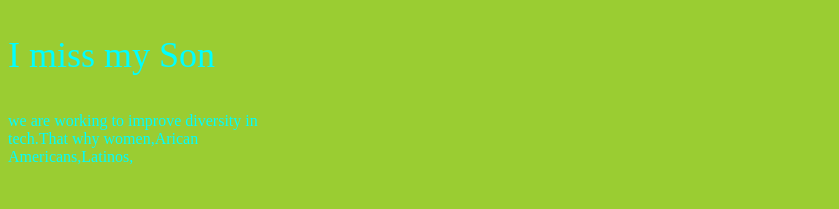
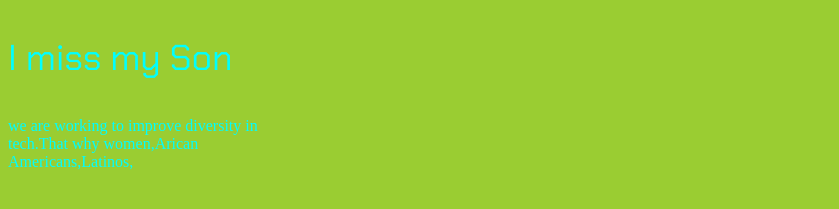
Before and after one commit to Miftah56/firstProject, a plain HTML site: page index.html in a window 1280 px wide. Shown: the part 201-410 px from the top of the page, without its empty margins (0-839 px from the left). Drawn offline with Linux system fonts and the light colour scheme; a script that the page names is missing.

Commit message:
added design to my website

```diff
--- a/index.html
+++ b/index.html
@@ -7,6 +7,7 @@
     <meta name="viewport" content="width=device-width, initial-scale=1">
     <link rel="stylesheet" type="text/css" media="screen" href="main.css" />
     <script src="main.js"></script>
+    <link href="https://fonts.googleapis.com/css?family=Chakra+Petch" rel="stylesheet">
 </head>
 <body>
         <h1 class="headers">Welcome to My Page</h1>
--- a/main.css
+++ b/main.css
@@ -4,6 +4,7 @@ body{
 }
 #firstParagraph{
     font-size: 36px;
+    font-family: 'Chakra Petch', sans-serif;
 }
 .headers {
     font-family: serif;
```
Also changed, not shown: 1 other file.
